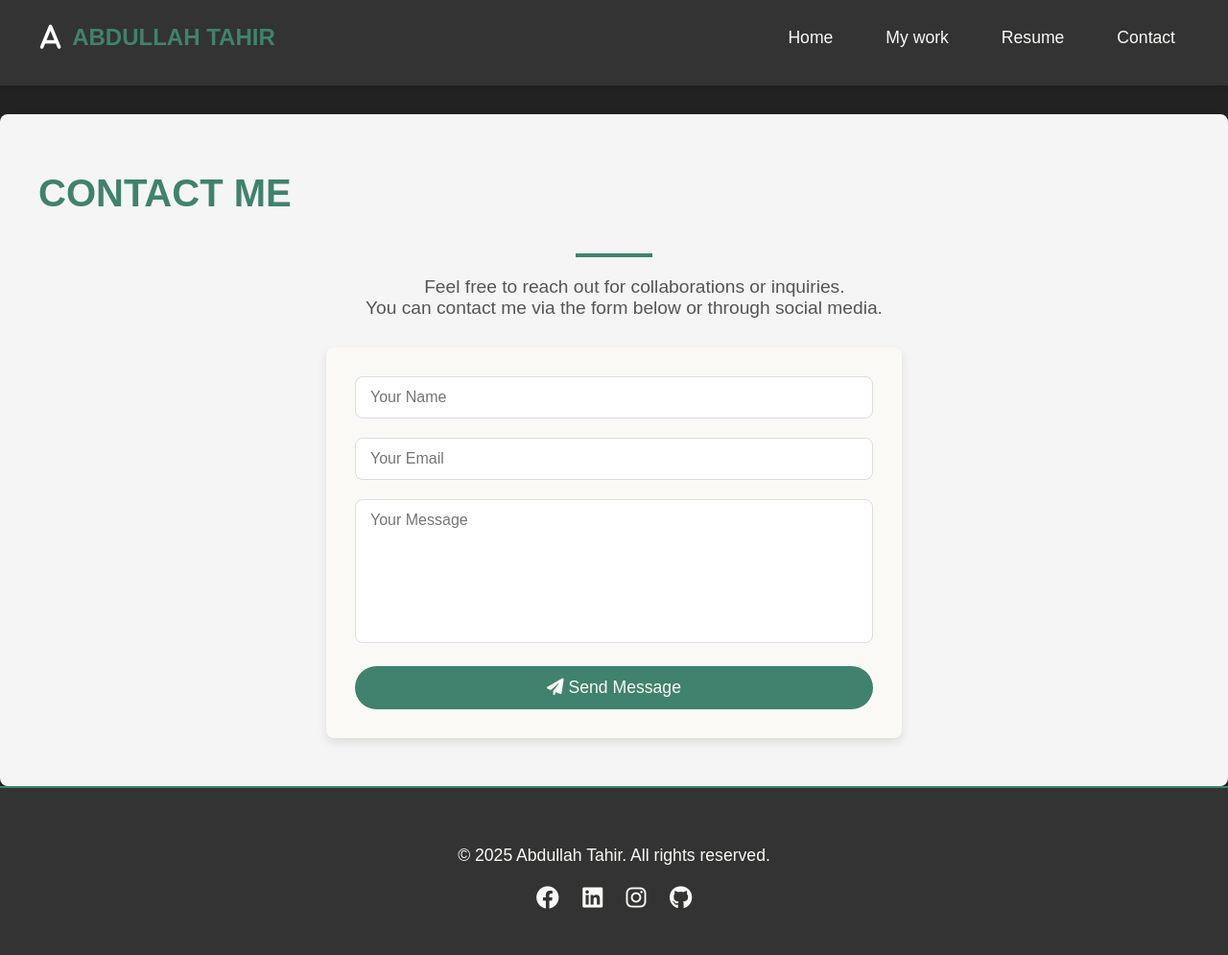
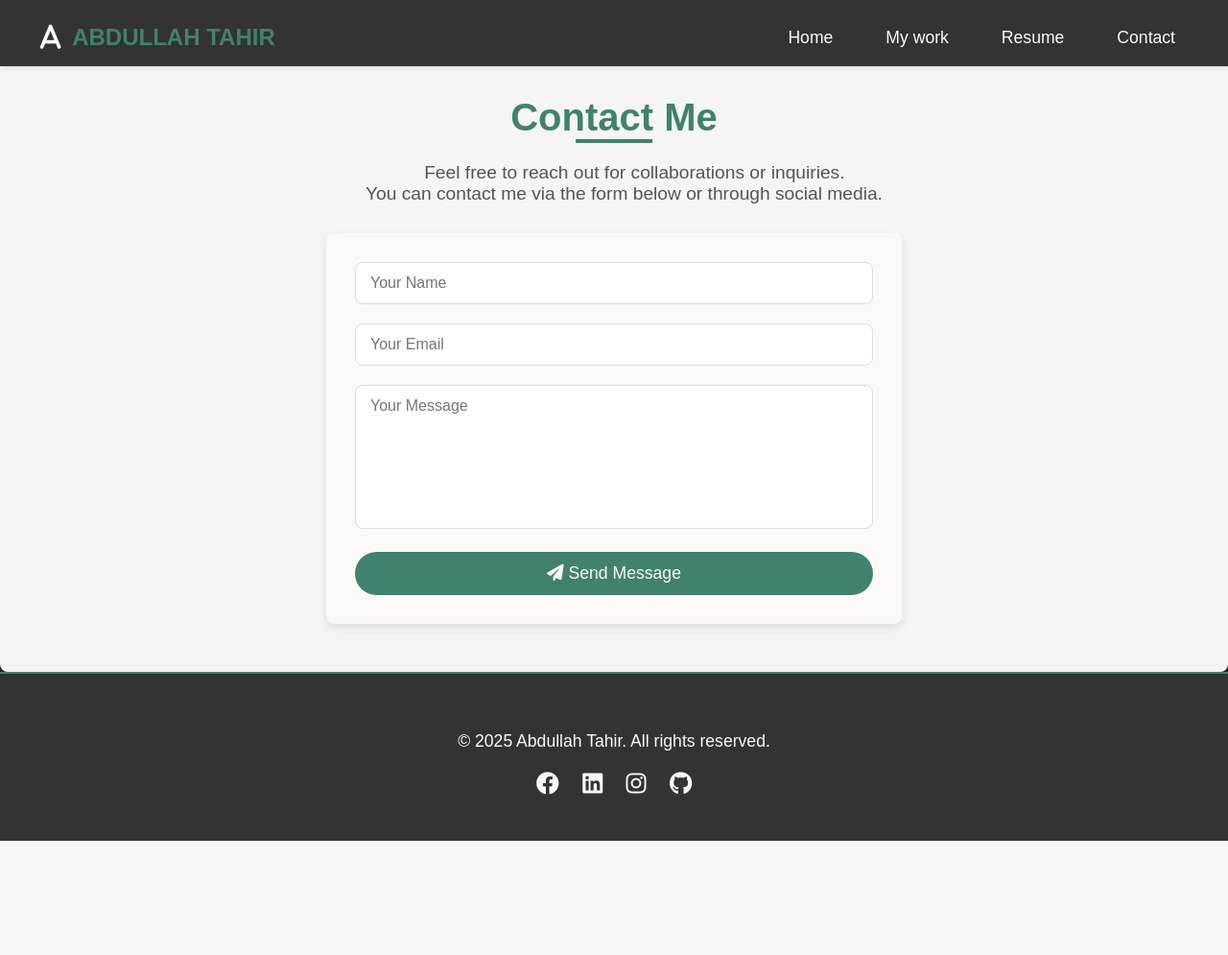
Before and after one commit to AbdullahbinTahir42/PortFolio_site, a Django app: page /contact/ in a window 1280 px wide. Shown: the whole page at 96% size. After the commit the page ends 876 px from the top, so only its background shows below. Run offline with Django 5.2, Linux system fonts and the light colour scheme.

Commit message:
some fixes

```diff
--- a/myportfolio/portfolio/templates/portfolio/base.html
+++ b/myportfolio/portfolio/templates/portfolio/base.html
@@ -10,15 +10,14 @@
     <!-- Font Awesome CDN for icons -->
     <link
       rel="stylesheet"
-      href="https://cdnjs.cloudflare.com/ajax/libs/font-awesome/6.0.0-beta3/css/all.min.css"
-    />
-    <link
-      rel="stylesheet"
       href="https://cdnjs.cloudflare.com/ajax/libs/font-awesome/6.2.1/css/all.min.css"
     />
 
     <!-- Main CSS -->
     <link rel="stylesheet" href="{% static 'style/main.css' %}" />
+
+    <!-- Typed.js CDN -->
+    <script src="https://cdn.jsdelivr.net/npm/typed.js@2.0.12"></script>
   </head>
 
   <body>
@@ -45,8 +44,9 @@
       </div>
     </header>
 
+    <main>{% block content %}{% endblock content %}</main>
 
-    <main>{% block content %} {% endblock content %}</main>
+
 
     <div class="projects-decoration"></div>
 
@@ -55,17 +55,13 @@
         <div class="social">
           <p>© 2025 Abdullah Tahir. All rights reserved.</p>
           <div class="social-icons">
-            <a href="#" target="_blank"
-              ><i class="fa-brands fa-facebook"></i
-            ></a>
+            <a href="#"><i class="fa-brands fa-facebook"></i></a>
             <a
               href="https://www.linkedin.com/in/abdullah-tahir-23ntucs1004/"
               target="_blank"
               ><i class="fa-brands fa-linkedin"></i
             ></a>
-            <a href="#" target="_blank"
-              ><i class="fa-brands fa-instagram"></i
-            ></a>
+            <a href="#"><i class="fa-brands fa-instagram"></i></a>
             <a href="https://github.com/AbdullahbinTahir42" target="_blank"
               ><i class="fa-brands fa-github"></i
             ></a>
@@ -74,8 +70,7 @@
       </div>
     </footer>
 
-    <!-- Typed.js for typing text effect -->
-    <script src="https://cdnjs.cloudflare.com/ajax/libs/typed.js/2.0.10/typed.min.js"></script>
+    <!-- Custom Script -->
     <script src="{% static 'js/main.js' %}"></script>
   </body>
 </html>
--- a/myportfolio/portfolio/templates/portfolio/contact.html
+++ b/myportfolio/portfolio/templates/portfolio/contact.html
@@ -1,33 +1,48 @@
-{% extends 'portfolio/base.html' %}
-{% load static %}
-
-{% block content %}
+{% extends 'portfolio/base.html' %} {% load static %} {% block content %}
 <section id="contact" class="contact-section">
-    <div class="header-container">
+  <div class="contact-header-container">
     <h2 class="section-heading">Contact Me</h2>
   </div>
   <div class="underline"></div>
 
   <pre class="section-subtitle">
         Feel free to reach out for collaborations or inquiries.
-    You can contact me via the form below or through social media.</pre>
+    You can contact me via the form below or through social media.</pre
+  >
 
   <div class="form-container">
     <form action="{% url 'contact' %}" method="POST" class="contact-form">
       {% csrf_token %}
 
       <div class="form-field">
-                <input type="text" name="name" placeholder="Your Name" class="input-field" required>
+        <input
+          type="text"
+          name="name"
+          placeholder="Your Name"
+          class="input-field"
+          required
+        />
         <div class="input-decoration"></div>
       </div>
 
       <div class="form-field">
-                <input type="email" name="email" placeholder="Your Email" class="input-field" required>
+        <input
+          type="email"
+          name="email"
+          placeholder="Your Email"
+          class="input-field"
+          required
+        />
         <div class="input-decoration"></div>
       </div>
 
       <div class="form-field">
-                <textarea name="message" placeholder="Your Message" class="textarea-field" required></textarea>
+        <textarea
+          name="message"
+          placeholder="Your Message"
+          class="textarea-field"
+          required
+        ></textarea>
         <div class="textarea-decoration"></div>
       </div>
 
@@ -36,8 +51,5 @@
       </button>
     </form>
   </div>
-
-
-
 </section>
 {% endblock content %}
--- a/myportfolio/static/style/main.css
+++ b/myportfolio/static/style/main.css
@@ -8,6 +8,7 @@
 }
 
 .container {
+  padding-top: 90px; /* Adjust based on your actual header height */
   width: 80%;
   margin: 0 auto;
 }
@@ -34,20 +35,27 @@
   padding: 30px 0;
   background-color: #333;
   color: #faf9f6;
+  border-radius: 20px;
 }
 
 .hero-text h1 {
   font-size: 3rem;
   margin: 10px 0;
 }
-
 .hero-text h5 {
-  font-size: 1.2rem;
-  color: #e7eaec;
+  font-size: 1.5rem;
+  color: #333;
+  text-align: center;
+  margin-top: 20px;
 }
 
 .hero-text .input {
   color: #40826d;
+  font-weight: bold;
+  border-right: 2px solid #40826d;
+  white-space: nowrap;
+  overflow: hidden;
+  display: inline; /* ✅ Important to stay inline with "Hi I'm" */
 }
 
 .hero-text p {
@@ -191,18 +199,18 @@
   padding: 50px 0;
   background-color: #faf9f6;
   text-align: center;
-  margin-top: 10px;
 }
 
 .contact-section h2 {
   font-size: 2.5rem;
-  margin-bottom: 20px;
+  margin-bottom: 0px;
   color: #40826d;
 }
 
 .contact-section p {
   font-size: 1.2rem;
   margin-bottom: 20px;
+  margin-top: 20px;
   color: #333;
 }
 
@@ -260,8 +268,17 @@
   background-color: #f5f5f5;
 }
 
+.hero-section,
+.main-content,
+.resume-section {
+  padding-top: 70px; /* Adjust based on your actual header height */
+}
 /* Header Styles */
 .site-header {
+  position: fixed;
+  top: 0;
+  width: 100%;
+  z-index: 1000;
   background-color: #333;
   color: #faf9f6;
   padding: 15px 0;
@@ -271,7 +288,6 @@
 .header-container {
   max-width: 1200px;
   margin: 0 auto;
-  padding: 10 10px;
   padding-top: 10px;
   display: flex;
   justify-content: space-between;
@@ -439,7 +455,7 @@
 
 /* Centering the section */
 .projects-header {
-  padding-top: 3rem;
+  padding-top: 90px;
   text-align: center;
 }
 
@@ -591,24 +607,25 @@
 
 /* Contact Section Styles */
 .contact-section {
-  padding: 50px 20px;
+  padding: 50px 10px;
   background-color: #f5f5f5;
   text-align: center;
-  margin-top: 30px;
+  margin-top: 50px;
   border-radius: 8px;
   box-shadow: 0 4px 8px rgba(0, 0, 0, 0.1);
 }
 
-.header-container {
-  margin-bottom: 20px;
+.section-heading {
+  font-size: 2rem;
+  margin: 0 auto;
+  text-align: center;
 }
 
-.section-heading {
-  font-size: 2.5rem;
-  color: #40826d;
-  font-weight: 700;
-  text-transform: uppercase;
-  margin-bottom: 10px;
+.contact-header-container {
+  display: flex;
+  justify-content: center;
+  align-items: center;
+  margin-bottom: 0px;
 }
 
 .underline {
```
Also changed, not shown: myportfolio/portfolio/templates/portfolio/home.html (+12 -6 lines), myportfolio/static/js/main.js (+20 -18 lines), 1 other file. Lines whose indentation alone changed are shown as unchanged.
